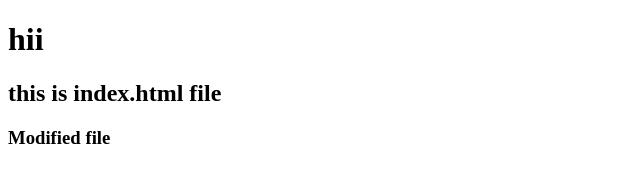
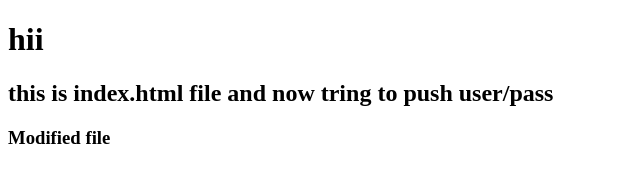
Before and after one commit to KrushiChauhan/Sample, a plain HTML site: page index.html in a window 1280 px wide. Shown: the whole page, without its empty margins (0-640 px from the left). Drawn offline with Linux system fonts and the light colour scheme.

Commit message:
Commint for usename and pass

```diff
--- a/index.html
+++ b/index.html
@@ -8,7 +8,7 @@
 </head>
 <body>
     <h1>hii</h1>
-    <h2>this is index.html file</h2>
+    <h2>this is index.html file and now tring to push user/pass</h2>
     <h3>Modified file</h3>
 </body>
 </html>
```
